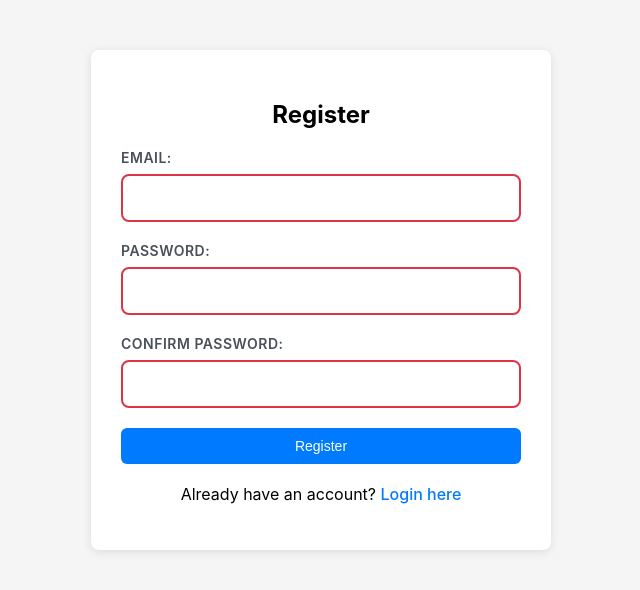
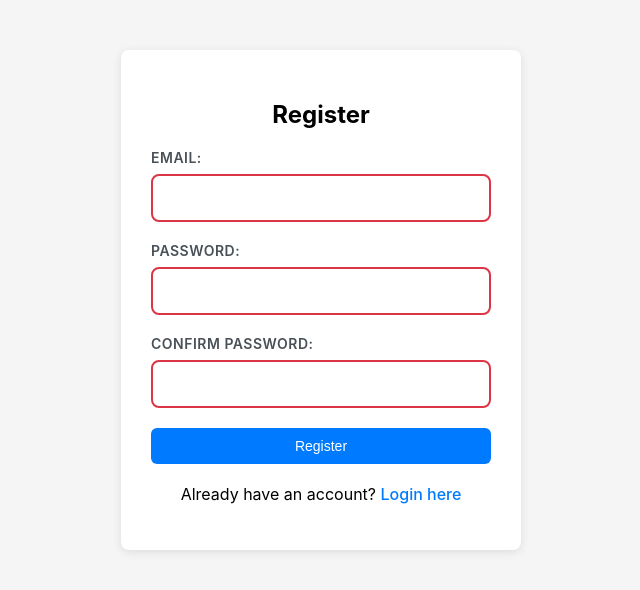
Before and after one commit to krasheesa/release-management, a React (Create React App) app in the folder frontend/: page /register in a window 1280 px wide. Shown: the top 590 px of the page, without its empty margins (319-959 px from the left). Built offline with nearby package versions, Linux system fonts and the light colour scheme.

Commit message:
fix: description box length adjustment

```diff
--- a/frontend/src/index.css
+++ b/frontend/src/index.css
@@ -1,3 +1,8 @@
+/* Universal box-sizing rule */
+*, *::before, *::after {
+  box-sizing: border-box;
+}
+
 body {
   margin: 0;
   font-family: -apple-system, BlinkMacSystemFont, 'Segoe UI', 'Roboto', 'Oxygen',
--- a/frontend/src/pages/BuildForm.css
+++ b/frontend/src/pages/BuildForm.css
@@ -74,6 +74,7 @@
   font-size: 14px;
   transition: border-color 0.15s ease-in-out, box-shadow 0.15s ease-in-out;
   background: white;
+  box-sizing: border-box;
 }
 
 .form-control:focus {
--- a/frontend/src/pages/ReleaseDetail.css
+++ b/frontend/src/pages/ReleaseDetail.css
@@ -117,12 +117,14 @@
 .form-group input,
 .form-group select,
 .form-group textarea {
+  width: 100%;
   padding: 12px 16px;
   border: 2px solid #dee2e6;
   border-radius: 8px;
   font-size: 15px;
   transition: border-color 0.3s ease;
   background: white;
+  box-sizing: border-box;
 }
 
 .form-group input:focus,
--- a/frontend/src/pages/ReleaseManager.js
+++ b/frontend/src/pages/ReleaseManager.js
@@ -209,7 +209,7 @@ const ReleaseManager = ({ embedded = false, onNavigateToDetail }) => {
               >
                 <div className="release-info">
                   <div className="release-title">
-                    <h3>{release.name} - <span className={`release-type release-type-${release.type?.toLowerCase()}`}>{release.type}</span></h3>
+                    <h3>{release.name} <span className={`release-type release-type-${release.type?.toLowerCase()}`}>{release.type}</span></h3>
                   </div>
                   <p className="release-description">{release.description}</p>
                   <div className="release-meta">
--- a/frontend/src/pages/SystemForm.css
+++ b/frontend/src/pages/SystemForm.css
@@ -51,6 +51,7 @@
   font-size: 16px;
   transition: border-color 0.3s ease;
   font-family: inherit;
+  box-sizing: border-box;
 }
 
 .form-group input:focus,
```
